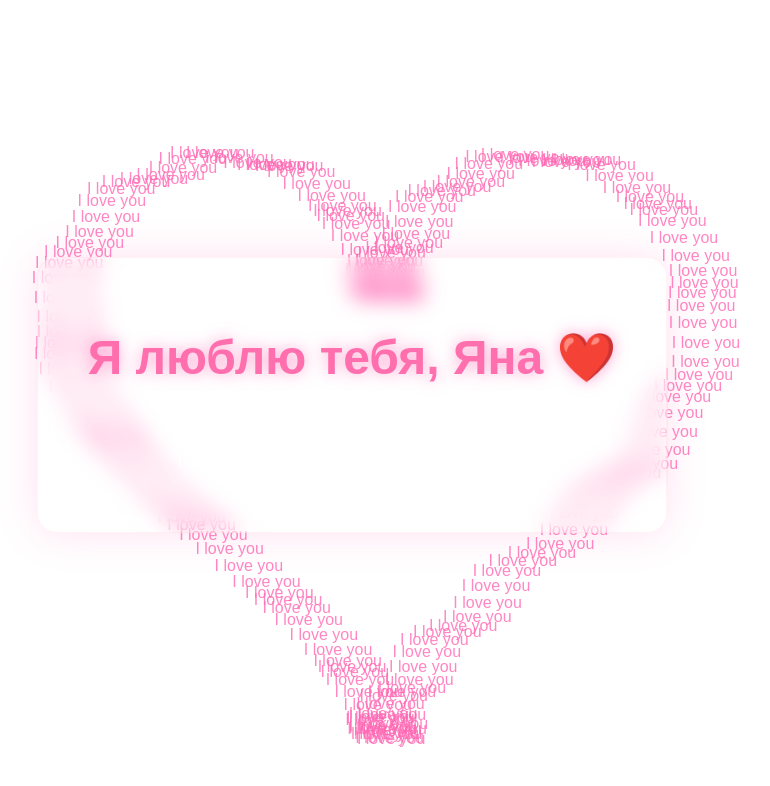
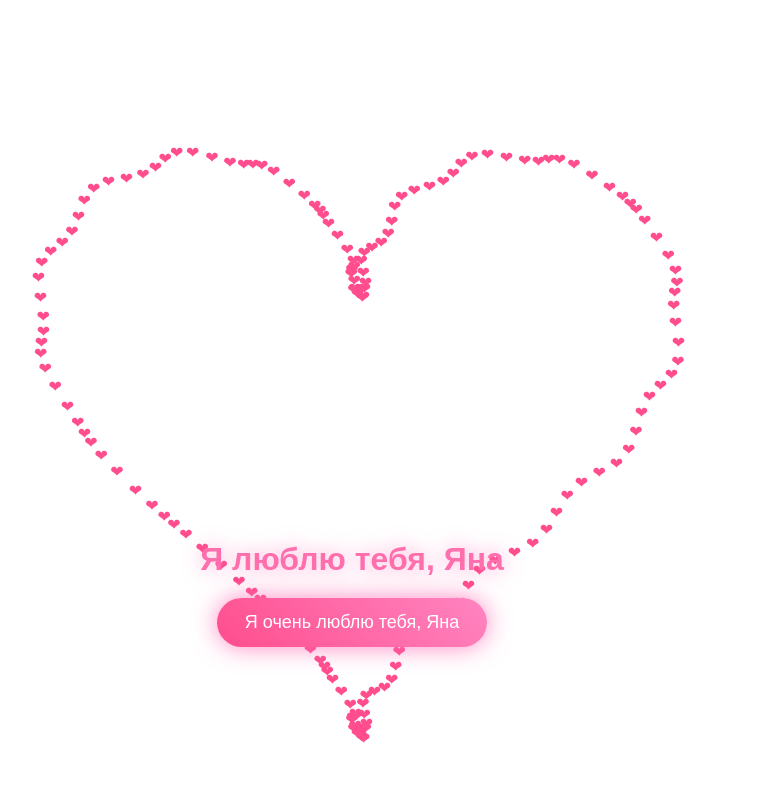
Before and after one commit to Ferrum06-tech/Love-site, a plain HTML site: page index.html in a window 1280 px wide. Shown: the whole page, without its empty margins (288-1058 px from the left). Drawn offline with Linux system fonts and the light colour scheme.

Commit message:
final Result

```diff
--- a/index.html
+++ b/index.html
@@ -4,8 +4,7 @@
 <head>
   <meta charset="UTF-8">
   <meta name="viewport" content="width=device-width, initial-scale=1.0">
-
-  <title>Для тебя ❤️</title>
+  <title>For You</title>
 
   <link rel="stylesheet" href="style.css">
 </head>
@@ -14,23 +13,38 @@
 
   <canvas id="heart"></canvas>
 
-  <div class="content">
+  <div class="ui">
 
-    <div class="card">
+    <h1>Я люблю тебя, Яна </h1>
 
-      <h1>Я люблю тебя, Яна ❤️</h1>
+    <button id="openLetter" class="love-btn">
+      Я очень люблю тебя, Яна
+    </button>
 
-      <p>Спасибо тебе за всё.</p>
-      <p>Ты — лучшее, что случалось со мной.</p>
+  </div>
 
-      <div class="glow"></div>
+  <!-- ОТКРЫТКА -->
+  <div id="letterModal" class="modal">
+    <div class="letter">
+
+      <h2> "Это письмо для тебя</h2>
+
+      <p>
+        Яна, ты самое важное, что есть в моей жизни.
+        Каждый день с тобой - это счастье.
+                 you are my future
+      </p>
+
+      <p>
+        Спасибо, что ты есть
+      </p>
+
+      <button id="closeLetter" class="close-btn">Закрыть</button>
 
     </div>
-
   </div>
 
   <script src="script.js"></script>
 
 </body>
-
 </html>
--- a/script.js
+++ b/script.js
@@ -1,16 +1,17 @@
 const canvas = document.getElementById("heart");
 const ctx = canvas.getContext("2d");
 
-function resize() {
+canvas.width = window.innerWidth;
+canvas.height = window.innerHeight;
+
+window.addEventListener("resize", () => {
   canvas.width = window.innerWidth;
   canvas.height = window.innerHeight;
-}
-
-resize();
-window.addEventListener("resize", resize);
+});
 
 const particles = [];
 
+// сердце
 for (let t = 0; t < Math.PI * 2; t += 0.04) {
 
   const x = 16 * Math.pow(Math.sin(t), 3);
@@ -27,15 +28,16 @@ for (let t = 0; t < Math.PI * 2; t += 0.04) {
 function animate() {
   ctx.clearRect(0, 0, canvas.width, canvas.height);
 
-  ctx.fillStyle = "rgba(255,105,180,0.8)";
-  ctx.font = "16px Arial";
-
   particles.forEach((p, i) => {
 
     const pulse = Math.sin(Date.now() * 0.003 + i) * 5;
 
+    // 💖 СЕРДЦЕ (розовое)
+    ctx.fillStyle = "#ff4d8d";
+
+    ctx.font = "16px Arial";
     ctx.fillText(
-      "I love you",
+      "❤",
       canvas.width / 2 + p.x + pulse,
       canvas.height / 2 + p.y + pulse
     );
@@ -45,3 +47,17 @@ function animate() {
 }
 
 animate();
+
+
+// 💌 ОТКРЫТИЕ ПИСЬМА
+const modal = document.getElementById("letterModal");
+const openBtn = document.getElementById("openLetter");
+const closeBtn = document.getElementById("closeLetter");
+
+openBtn.onclick = () => {
+  modal.style.display = "flex";
+};
+
+closeBtn.onclick = () => {
+  modal.style.display = "none";
+};
--- a/style.css
+++ b/style.css
@@ -1,70 +1,97 @@
 body {
   margin: 0;
   overflow: hidden;
-  font-family: 'Arial', sans-serif;
+  background: radial-gradient(circle at center, #120018, #000);
+  font-family: Arial, sans-serif;
   color: white;
-
-  /* красивый фон */
-  background: radial-gradient(circle at center, #120018, #000000);
 }
 
-/* canvas */
+/* canvas сердце */
 canvas {
   position: fixed;
   top: 0;
   left: 0;
+  z-index: 0;
 }
 
-/* центрирование */
-.content {
+/* UI поверх */
+.ui {
   position: absolute;
   width: 100%;
-  height: 100%;
-  display: flex;
+  text-align: center;
+  top: 65%;
+  z-index: 10;
+}
+
+h1 {
+  color: #ff6fae;
+  text-shadow: 0 0 20px rgba(255, 105, 180, 0.6);
+  margin-bottom: 20px;
+}
+
+/* КНОПКА */
+.love-btn {
+  padding: 14px 28px;
+  font-size: 18px;
+  border: none;
+  border-radius: 30px;
+
+  background: linear-gradient(45deg, #ff4d8d, #ff85c1);
+  color: white;
+
+  cursor: pointer;
+
+  transition: 0.3s;
+  box-shadow: 0 0 20px rgba(255, 105, 180, 0.4);
+  animation: pulse 2s infinite;
+}
+
+.love-btn:hover {
+  transform: scale(1.1);
+}
+
+/* пульс кнопки */
+@keyframes pulse {
+  0% { box-shadow: 0 0 10px rgba(255,105,180,0.4); }
+  50% { box-shadow: 0 0 25px rgba(255,105,180,0.8); }
+  100% { box-shadow: 0 0 10px rgba(255,105,180,0.4); }
+}
+
+/* МОДАЛКА */
+.modal {
+  position: fixed;
+  inset: 0;
+  display: none;
 
   justify-content: center;
   align-items: center;
 
-  z-index: 10;
+  background: rgba(0,0,0,0.7);
+  z-index: 100;
 }
 
-/* карточка */
-.card {
-  position: relative;
+/* письмо */
+.letter {
+  background: #1a001a;
+  padding: 30px;
+  border-radius: 20px;
 
-  padding: 40px 50px;
+  width: 320px;
   text-align: center;
 
+  border: 1px solid rgba(255,105,180,0.3);
+  box-shadow: 0 0 40px rgba(255,105,180,0.3);
+}
+
+.close-btn {
+  margin-top: 15px;
+  padding: 10px 20px;
+
+  border: none;
   border-radius: 20px;
 
-  background: rgba(255, 255, 255, 0.05);
-  backdrop-filter: blur(10px);
+  background: #ff4d8d;
+  color: white;
 
-  border: 1px solid rgba(255, 192, 203, 0.2);
-
-  box-shadow: 0 0 40px rgba(255, 105, 180, 0.2);
-
-  animation: float 4s ease-in-out infinite;
+  cursor: pointer;
 }
-
-/* заголовок */
-h1 {
-  font-size: 48px;
-  color: #ff6fae;
-
-  text-shadow: 0 0 15px rgba(255, 105, 180, 0.6);
-  margin-bottom: 20px;
-}
-
-/* текст */
-p {
-  font-size: 20px;
-  color: #fff;
-  opacity: 0.9;
-}
-
-/* лёгкое "плавание" карточки */
-@keyframes float {
-  0%, 100% { transform: translateY(0); }
-  50% { transform: translateY(-10px); }
-}
```
